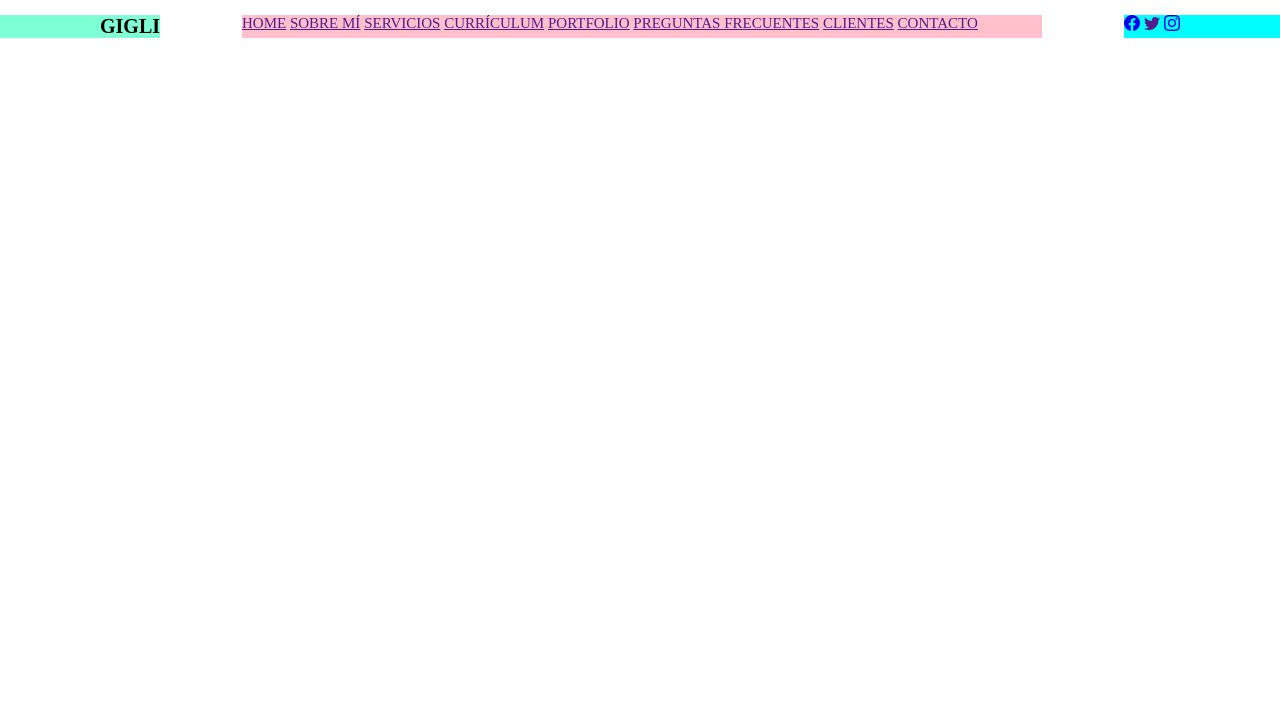
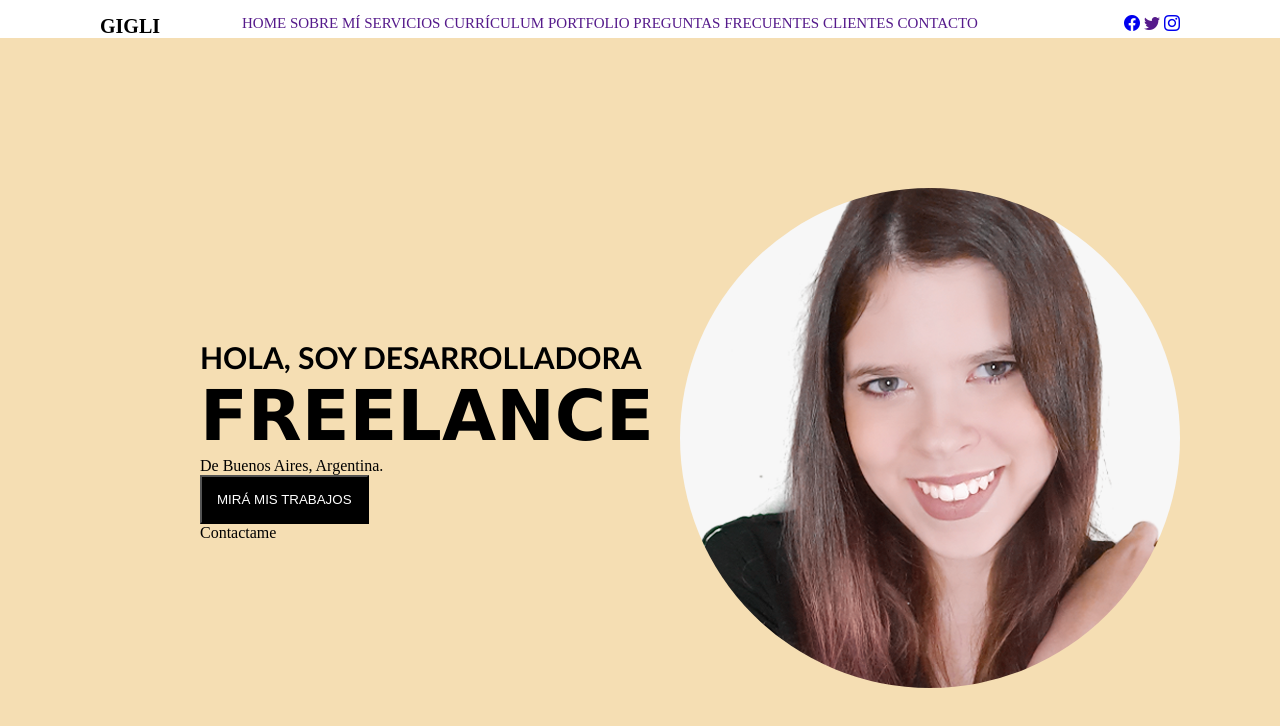
Before and after one commit to DesireeGigli/Trabajo-Final-Gigli, a plain HTML site: page index.html in a window 1280 px wide. Drawn offline with nearby package versions, Linux system fonts and the light colour scheme.

Commit message:
Avancé en el main

```diff
--- a/estilo.css
+++ b/estilo.css
@@ -10,13 +10,15 @@ header{
 
 nav{
      width: 800px;
-    background-color: pink;
     margin: 0 auto;
     font-size: 15px;
 }
 
-h1{
-    background-color: aquamarine;
+a{
+    text-decoration: none;
+}
+
+.titulo1 {
     padding-left: 100px;
     font-size: 20px;
 
@@ -24,5 +26,44 @@ h1{
 
 .iconosredes {
     padding-right: 100px;
-    background-color: aqua;
 }
+
+.seccion1 {
+    background-color: wheat;
+    padding-top: 150px;
+    padding-bottom: 150px;
+    display: flex;
+    align-items: center;
+    justify-content: space-between;
+}
+
+.Presentacion {
+    padding-left: 200px;
+}
+
+.imagen1 {
+    padding-right: 100px;
+}
+
+
+img {
+    border-radius: 50%;
+    border-color: white;
+    border-width: 100px;
+}
+
+.hola{
+    font-size: 30px;
+    font-family: 'Trebuchet MS', 'Lucida Sans Unicode', 'Lucida Grande', 'Lucida Sans', Arial, sans-serif;
+}
+
+.freelance {
+    font-size: 70px;
+    font-family: Verdana, Geneva, Tahoma, sans-serif;
+}
+
+button {
+    background-color: black;
+   color: white;
+   padding: 15px;
+}
--- a/index.html
+++ b/index.html
@@ -13,7 +13,7 @@
 
     <header>
 
-    <h1>GIGLI</h1>
+    <h1 class="titulo1">GIGLI</h1>
 <nav>
 <a href="">HOME</a>
 <a href="">SOBRE MÍ</a>
@@ -26,7 +26,7 @@
 </nav>
 
 <div class="iconosredes">
-<a href="https://www.facebook.com/desireegigli"><i class="bi bi-facebook"></i></a>
+<a href="https://www.facebook.com/"><i class="bi bi-facebook"></i></a>
 <a href=""><i class="bi bi-twitter"></i></a>
 <a href="https://www.instagram.com/desimg/"><i class="bi bi-instagram"></i></a>
 </div>
@@ -36,9 +36,43 @@
 
   <main>
 
-<section>
+<section class="seccion1">
+
+    <div class="Presentacion">
+<h1 class="hola">
+    HOLA, SOY DESARROLLADORA
+</h1>
+
+<h1 class="freelance">
+   FREELANCE
+</h1>
+
+<p>
+    De Buenos Aires, Argentina.
+</p>
+
+<button>
+    MIRÁ MIS TRABAJOS
+</button>
+
+<p>
+    Contactame
+</p>
+
+</div>
+
+<div class="imagen1">
+
+<img src="fotoperfil nueva.png">
+
+</div>
 
 </section>
+
+
+</section>
+
+
 
 
   </main>
```
Also changed, not shown: fotoperfil nueva.png (added).
